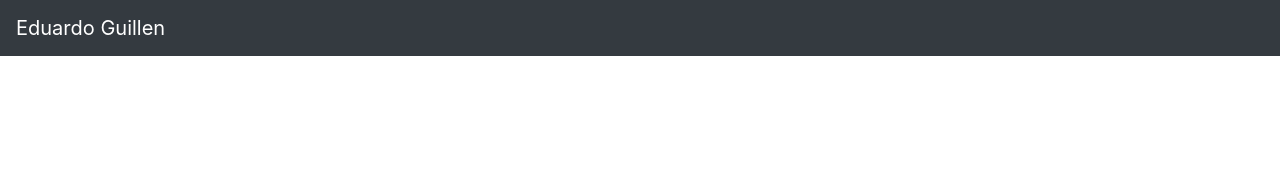
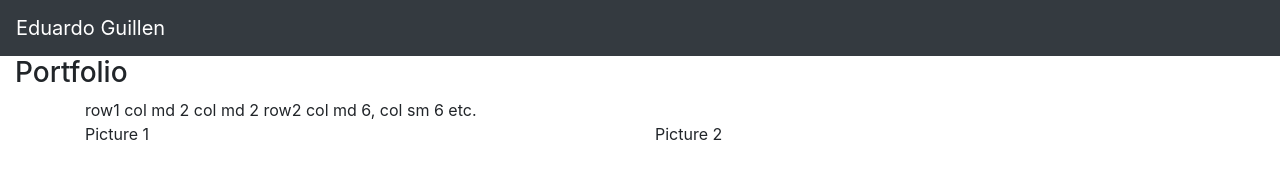
Before and after one commit to eguillen2305/Unit-02-CSS-and-Bootstrap-Homework-Responsive-Portfolio, a plain HTML site: page index.html in a window 1280 px wide. Drawn offline with nearby package versions, Linux system fonts and the light colour scheme.

Commit message:
Push 2
Brainstorming the lay out of the portfolio. Added minor psuedo code.

```diff
--- a/index.html
+++ b/index.html
@@ -4,7 +4,7 @@
 <head>
   <meta charset="utf-8">
 
-  <title>Homework 2 </title>
+  <title>Homework 2 Portfolio </title>
 
   <link rel="stylesheet" href="https://maxcdn.bootstrapcdn.com/bootstrap/4.0.0/css/bootstrap.min.css">
 
@@ -21,12 +21,48 @@
 
           <!-- Trying to creat about me button -->
         <button class="navbar-toggler" href="#">About</a>
+            </button>
+    </nav>
 
-        </button>
 
-          </button>
-          </nav>
+<!-- Testing to see if this remains a "Row" -->
+<div class="col-sm-8">
+      <h3>Portfolio</h3>
+    </div>
 
+<div class="container">
+
+
+<!-- Two Rows -->
+
+row1
+col md 2
+col md 2
+
+row2
+col md 6, col sm 6 etc.
+<!-- Col md 4 x 2 -->
+
+<!-- Col sm 6 -->
+
+    <div class="row">
+
+        <div class="col-md-6">
+            <p>Picture 1 </p>
+
+        </div>
+        <div class="col-md-6">
+            <p>Picture 2</p>
+
+        </div>
+
+    </div>
+
+
+
+
+
+</div>
 
 
 
```
